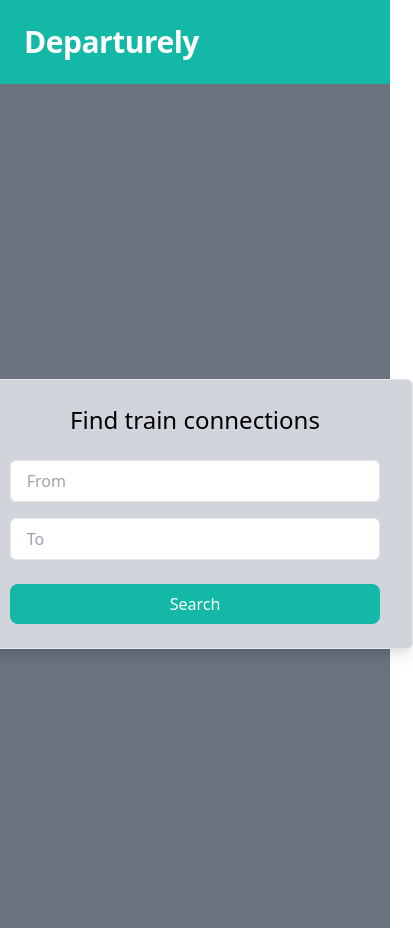
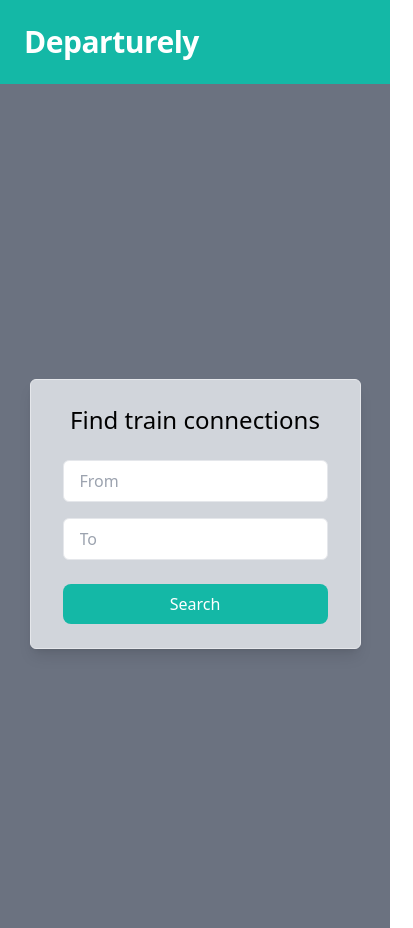
Before and after one commit to meaboutsoftware/departurely, a Next.js app: page / in a window 390 px wide. Shown: the whole page, 413 px wide, since content can reach past the window. Built offline with nearby package versions, Linux system fonts and the light colour scheme.

Commit message:
fix: make search button responsive

```diff
--- a/components/home/search-form.tsx
+++ b/components/home/search-form.tsx
@@ -60,7 +60,7 @@ export default function SearchForm() {
           </div>
           <div>
             <button
-              className="px-40 py-2 mt-6 text-white bg-teal-500 hover:bg-teal-700 rounded-lg"
+              className="w-full py-2 mt-6 text-white bg-teal-500 hover:bg-teal-700 rounded-lg"
               data-testid="search-form-submit"
               type="submit"
             >
```
